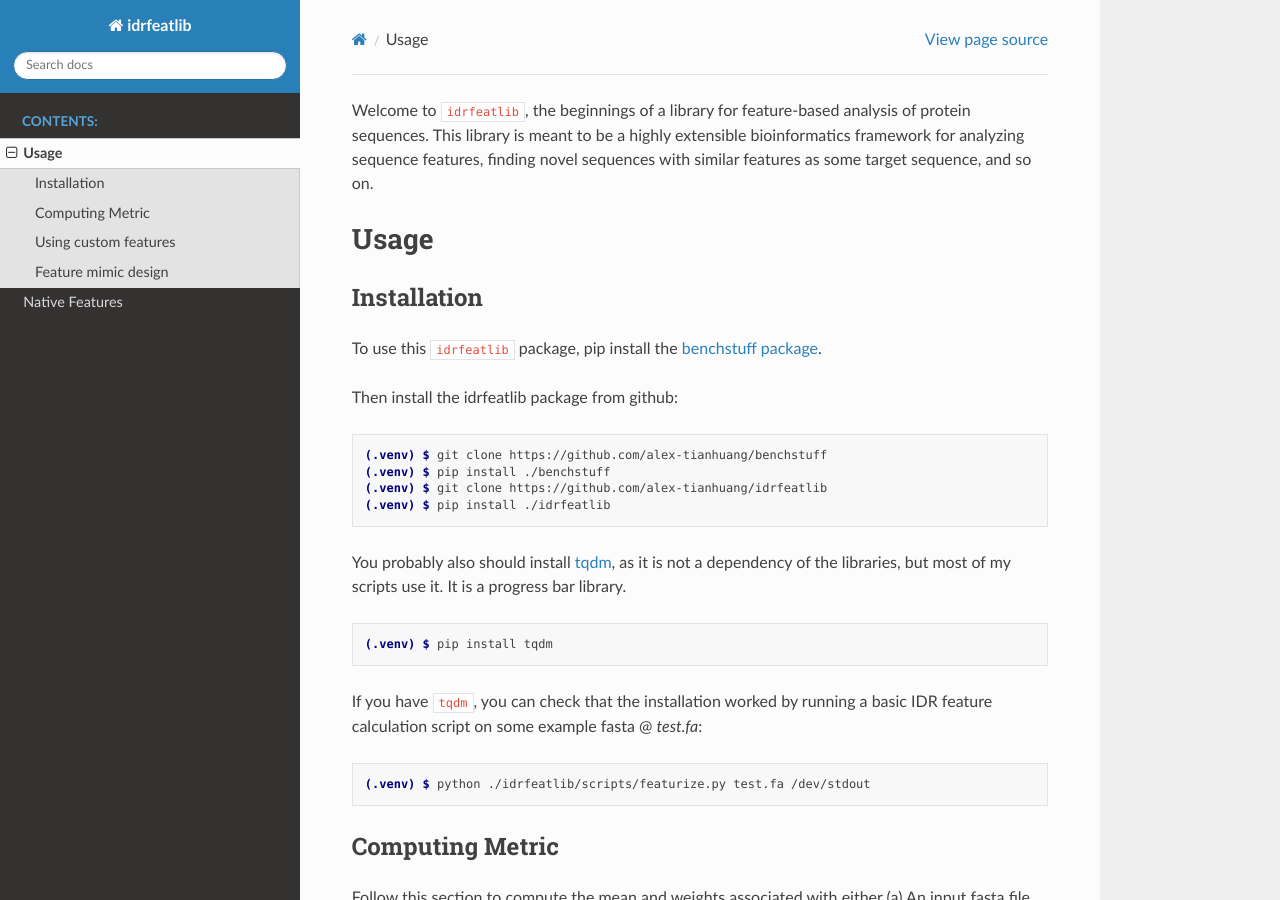
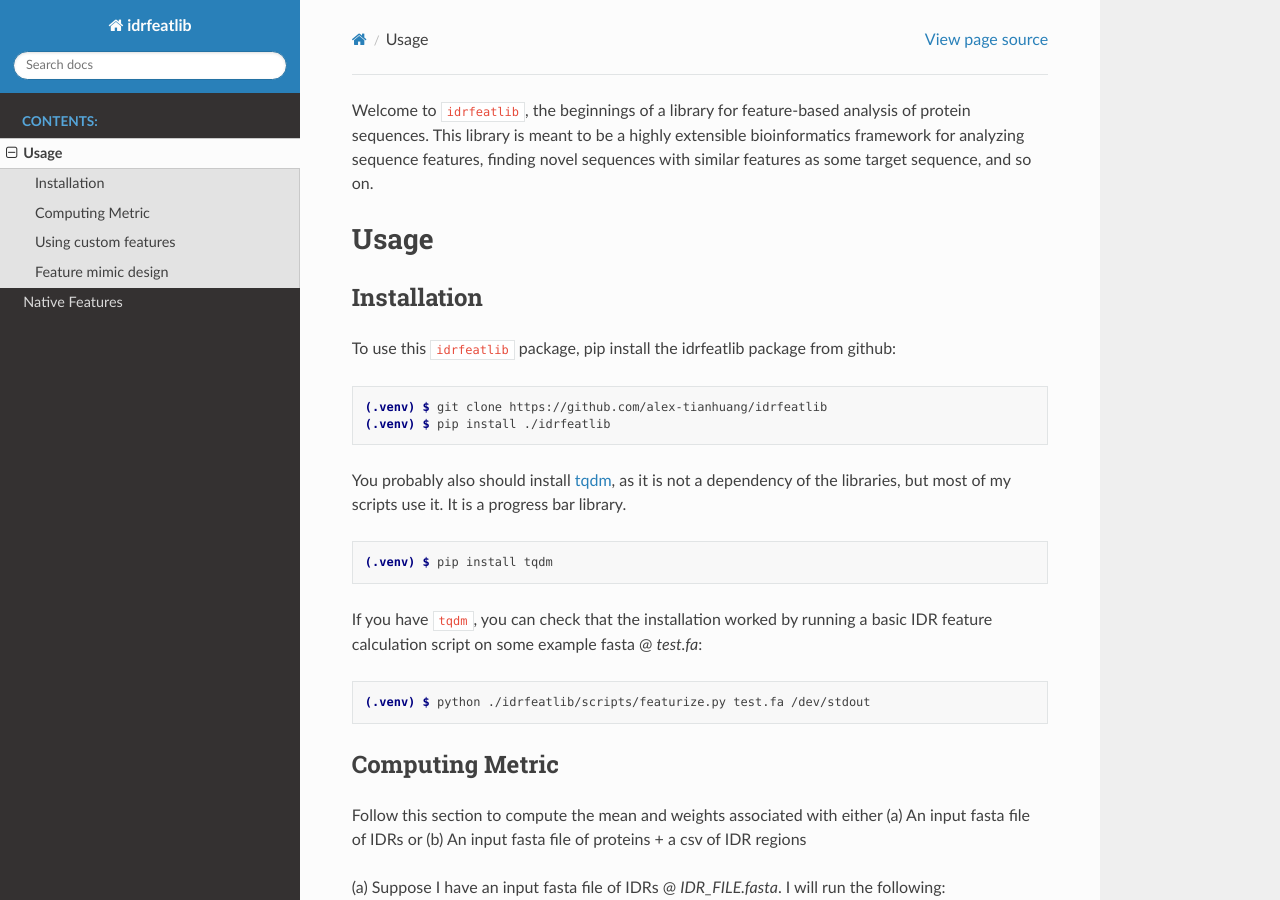
Before and after one commit to alex-tianhuang/idrfeatlib, a Sphinx documentation site: the page built from docs/source/usage.rst, in a window 1280 px wide and 900 px high. Built offline with Sphinx 7.4.7 and the Read the Docs theme 3.1.0, drawn with Linux system fonts in a browser that asks for light colours.

Commit message:
Rebuild docs without benchstuff mentioned

```diff
--- a/docs/source/usage.rst
+++ b/docs/source/usage.rst
@@ -12,14 +12,10 @@ Installation
 ------------
 
 To use this ``idrfeatlib`` package,
-pip install the `benchstuff package <https://github.com/alex-tianhuang/benchstuff>`_.
-
-Then install the idrfeatlib package from github:
+pip install the idrfeatlib package from github:
 
 .. code-block:: console
 
-    (.venv) $ git clone https://github.com/alex-tianhuang/benchstuff
-    (.venv) $ pip install ./benchstuff
     (.venv) $ git clone https://github.com/alex-tianhuang/idrfeatlib
     (.venv) $ pip install ./idrfeatlib
 
```
Also changed, not shown: 8 other files.
